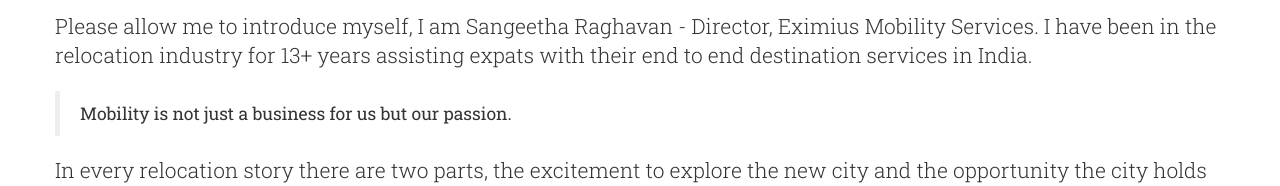
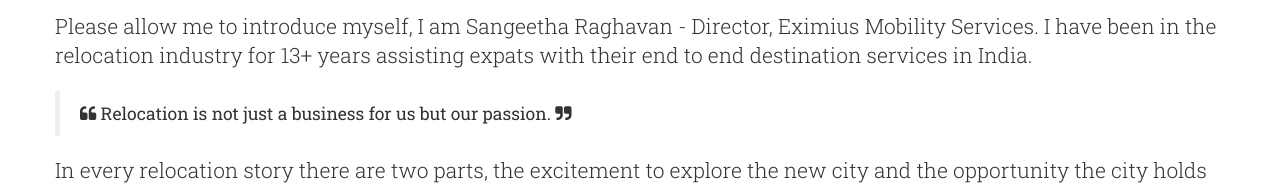
Before and after one commit to eximius-mobility-services/eximius-mobility-services.github.io, a website: page index.html in a window 1280 px wide. Shown: the part 3532-3718 px from the top of the page. Drawn offline with nearby package versions, Linux system fonts and the light colour scheme; a web font is replaced by a local one.

Commit message:
Update index.html

```diff
--- a/index.html
+++ b/index.html
@@ -307,7 +307,7 @@
             </div>
             <div class=row>
               <p class=lead>Please allow me to introduce myself, I am Sangeetha Raghavan - Director, Eximius Mobility Services. I have been in the relocation industry for 13+ years assisting expats with their end to end destination services in India.</p>
-              <blockquote>Mobility is not just a business for us but our passion.</blockquote>
+              <blockquote><i class="fa fa-quote-left"></i> Relocation is not just a business for us but our passion. <i class="fa fa-quote-right"></i></blockquote>
               <p class=lead>In every relocation story there are two parts, the excitement to explore the new city and the opportunity the city holds for us; the second and major part is everything else that’s time consuming and straining.</p>
               <p class=lead>At Eximius Mobility Services we make sure that we help our clients retain excitement about relocation and we entirely take the time consuming and straining tasks off the clients’ hands. Being a destination service provider, we assist expatriates (expats) relocate to India from any part of the globe. We are committed to provide world class services customized based on the client requirements and ensure that every step is handled in a smooth manner with utmost care.</p>
               <p class=lead>
```
